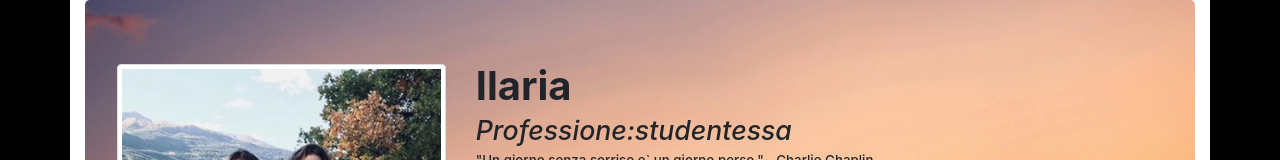
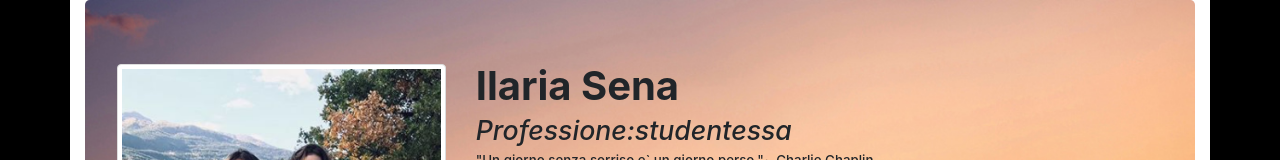
Before and after one commit to CodeLikeAGirlVFIT/201804ivrea, a plain HTML site: page IlariaSena/index.html in a window 1280 px wide. Shown: the top 160 px of the page. Drawn offline with Linux system fonts and the light colour scheme.

Commit message:
Update index.html

```diff
--- a/IlariaSena/index.html
+++ b/IlariaSena/index.html
@@ -55,7 +55,7 @@ Il contenuto della pagina
                   <img class="img-thumbnail img-responsive" max-width="300" src="giusta2.png">
                 </div>
                 <div class="col-sm-8">
-                  <h1 >Ilaria</h1>
+                  <h1 >Ilaria Sena</h1>
                   <h3 >Professione:studentessa</h3>
                   <h4>"Un giorno senza sorriso e` un giorno perso."~ Charlie Chaplin</h4>
 
```
